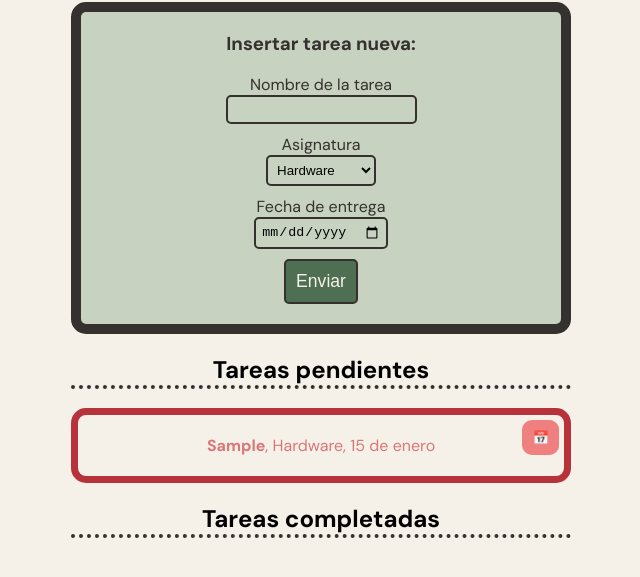
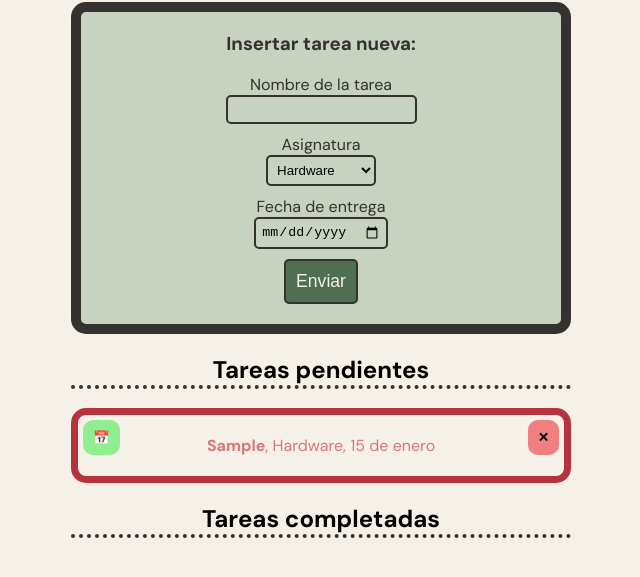
Before and after one commit to grdzzz/panel-tareas, a plain HTML site: page index.html in a window 1280 px wide. Both pictures are taken after typing "Sample", "2020-01-15" into the empty fields and a click on the input "Enviar". Shown: the part 83-660 px from the top of the page, without its empty margins (319-959 px from the left). Drawn offline with Linux system fonts and the light colour scheme.

Commit message:
Update panel.css
diseño boton calendario

```diff
--- a/panel.css
+++ b/panel.css
@@ -76,15 +76,23 @@ form input#sub:hover {
 
 button {
     padding: 10px 10px;
-    background-color: lightcoral;
     text-align: center;
     border: 0;
     border-radius: 10px;
     font-weight: bold;
     position: absolute;
     top: 0;
+    margin: 5px;
+}
+
+button.btn-borrar {
+    background-color: lightcoral;
     right: 0;
-    margin: 5px;
+}
+
+button.btn-calendario{
+    background-color: lightgreen;
+    left: 0;
 }
 
 button {
```
